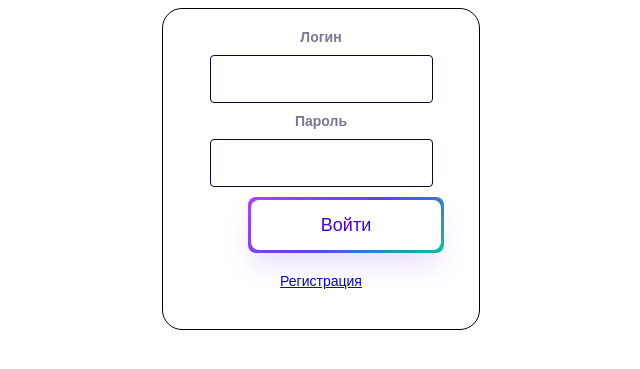
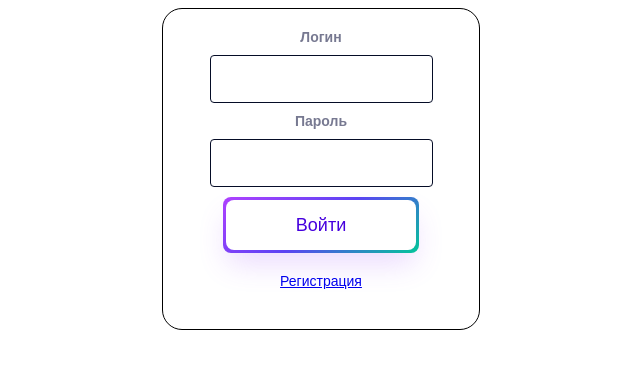
Before and after one commit to TeemUr-Check/BSN, a Flask app: page /authorization in a window 1280 px wide. Shown: the top 369 px of the page, without its empty margins (319-959 px from the left). Run offline with Flask 3, Linux system fonts and the light colour scheme.

Commit message:
Update auth.css
кнопка

```diff
--- a/static/css/auth.css
+++ b/static/css/auth.css
@@ -65,8 +65,8 @@ input[type=text], input[type=password] {
     box-sizing: border-box;
     color: #4600de; / изменен цвет текста на черный */
     display: flex;
-    margin-right: auto; /Размер внешних отступов справа/
-    margin-left: auto; /Размер внешних отступов слева/
+    margin-right: auto; /* центрирование */
+    margin-left: auto; /* центрирование */
     font-family: Phantomsans, sans-serif;
     font-size: 20px;
     justify-content: center;
```
